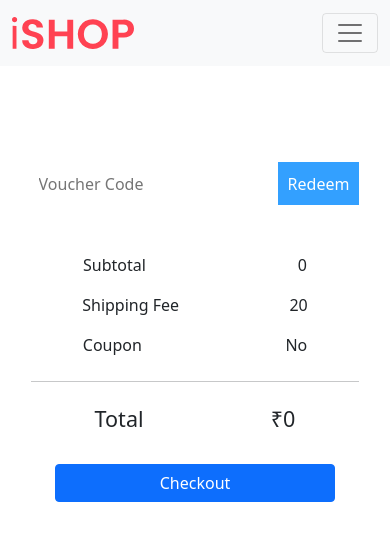
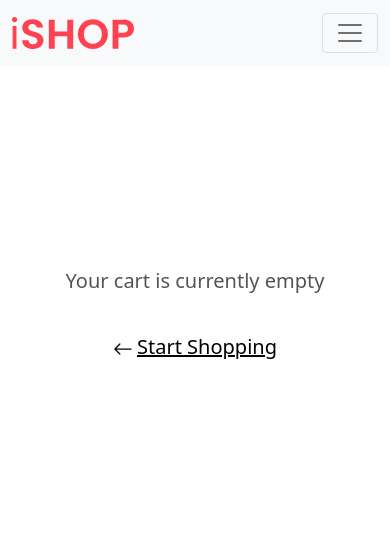
Before and after one commit to akashgokral/e-commerce, a React (Create React App) app: page /Cart in a window 390 px wide. Shown: the top 540 px of the page. Built offline with nearby package versions, Linux system fonts and the light colour scheme.

Commit message:
Empty Cart added

```diff
--- a/src/Components/Cart/Cart.js
+++ b/src/Components/Cart/Cart.js
@@ -5,9 +5,12 @@ import Store_nav from '../Store/Store_nav'
 import "./cart.css"
 import cross from "../../Images/cross.svg"
 import { REMOVE, DECREMENT, ADD, SUBTOTAL } from "../Redux/Reducer"
+import { Link } from 'react-router-dom'
 
 const Cart = () => {
     const cartproducts = useSelector((state) => state.cart);
+
+
     const dispatch = useDispatch();
 
     useEffect(() => {
@@ -35,6 +38,28 @@ const Cart = () => {
             <div className="container">
                 <div className="row">
                     <Store_nav title="Cart" />
+
+
+                    {cartproducts.cartItems.length === 0 ? <>
+
+                        <div className="cart_empty d-flex justify-content-center flex-column align-items-center">
+                            <div>   <p>Your cart is currently empty</p></div>
+
+                            <div className="start_shopping">
+                                <Link to="/">
+                                    <svg xmlns="http://www.w3.org/2000/svg" width="20" height="20" fill="currentColor" className="bi bi-arrow-left" viewBox="0 0 16 16">
+                                        <path fillRule="evenodd" d="M15 8a.5.5 0 0 0-.5-.5H2.707l3.147-3.146a.5.5 0 1 0-.708-.708l-4 4a.5.5 0 0 0 0 .708l4 4a.5.5 0 0 0 .708-.708L2.707 8.5H14.5A.5.5 0 0 0 15 8z" />
+                                    </svg>
+                                    <span className='ms-1'>Start Shopping</span>
+
+                                </Link>
+                            </div>
+                        </div>
+                    </>
+
+
+
+                        : <>
                             <div className="product_nav d-flex justify-content-between col-lg-10 mx-auto  mt-5 mb-3" >
                                 <div className='col-lg-8'> <h4 className='ms-5'>Product</h4></div>
                                 <div className='d-flex justify-content-around col-lg-4'>
@@ -95,7 +120,7 @@ const Cart = () => {
                                 </div>
 
                             </div>
-
+                        </>}
                 </div>
             </div>
         </>
--- a/src/Components/Cart/cart.css
+++ b/src/Components/Cart/cart.css
@@ -23,6 +23,13 @@
 .cart_img {
     width: 120px !important;
     height: 150px !important;
+}
+
+.cart_empty {
+    font-size: 20px;
+    color: rgb(84, 84, 84);
+    width: 100% !important;
+    height: 100% !important;
 }
 
 @media screen and (max-width:760px) {
@@ -87,4 +94,11 @@
 
     }
 
+    .cart_empty {
+        margin-top: 200px !important;
+    }
+
+    .start_shopping {
+        margin-top: 20px !important;
+    }
 }
```
Lines whose indentation alone changed are shown as unchanged.
